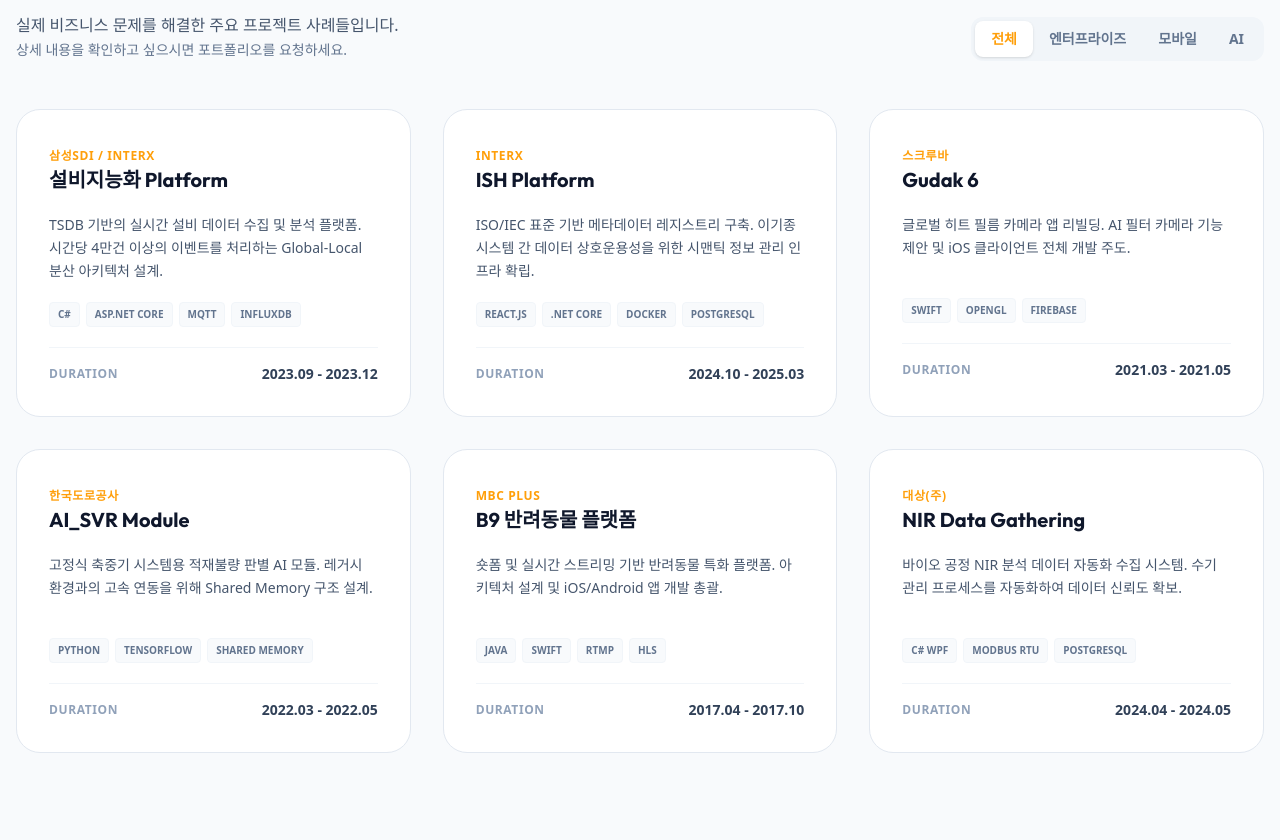
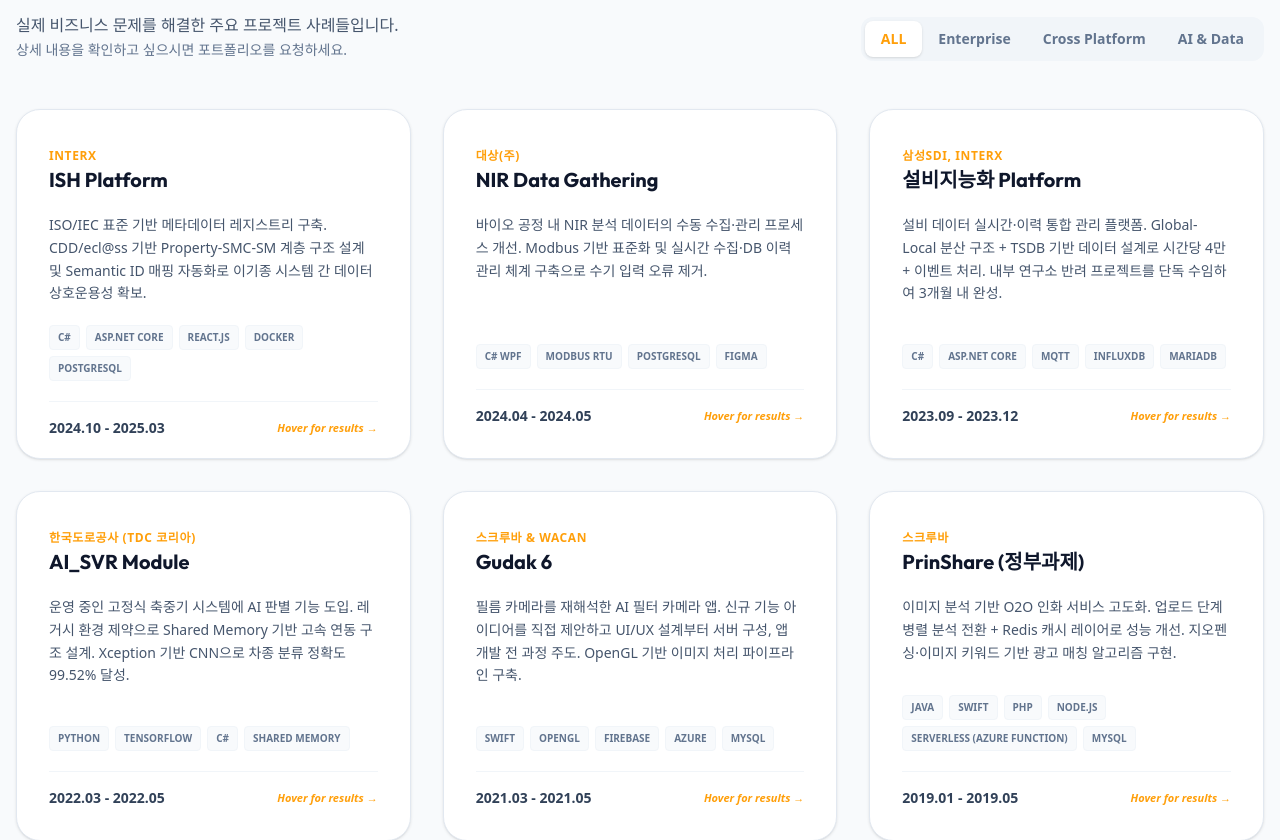
Before and after one commit to rlarua/me.portfolio, a React (Vite) app: page / in a window 1280 px wide. Shown: the part 1173-2013 px from the top of the page. Built offline with nearby package versions, Linux system fonts and the light colour scheme.

Commit message:
feat: Add interactive project and history cards with 3D flip animations, sourcing data from JSON.

```diff
--- a/src/App.jsx
+++ b/src/App.jsx
@@ -16,6 +16,186 @@ import {
   Menu,
   X
 } from 'lucide-react';
+import projectsData from './data/projects.json';
+import projectHistoryData from './data/projectHistory.json';
+
+const ProjectCard = ({ project }) => {
+  const [isFlipped, setIsFlipped] = useState(false);
+
+  // Desktop hover handlers
+  const handleMouseEnter = () => setIsFlipped(true);
+  const handleMouseLeave = () => setIsFlipped(false);
+
+  // Mobile tap handler
+  const handleClick = () => {
+    // Check if it's a touch device or small screen
+    if (window.innerWidth < 768) {
+      setIsFlipped(!isFlipped);
+    }
+  };
+
+  return (
+    <div
+      className="h-[350px] perspective-1000"
+      style={{ perspective: '1000px' }}
+      onMouseEnter={handleMouseEnter}
+      onMouseLeave={handleMouseLeave}
+      onClick={handleClick}
+    >
+      <div
+        className={`relative w-full h-full transition-transform duration-700 preserve-3d ${isFlipped ? 'rotate-y-180' : ''}`}
+        style={{ transform: isFlipped ? 'rotateY(180deg)' : 'rotateY(0deg)' }}
+      >
+        {/* Front of Card */}
+        <div className="absolute w-full h-full backface-hidden bg-white rounded-3xl border border-slate-200 shadow-sm hover:shadow-xl transition-shadow cursor-pointer md:cursor-default">
+          <div className="p-8 space-y-5 h-full flex flex-col">
+            <div className="flex justify-between items-start">
+              <div className="space-y-1">
+                <span className="text-xs font-bold text-sunset-gold uppercase tracking-wider">{project.client}</span>
+                <h3 className="text-xl font-bold text-slate-900">{project.title}</h3>
+              </div>
+            </div>
+
+            <p className="text-slate-600 text-sm leading-relaxed flex-1">
+              {project.description}
+            </p>
+
+            <div className="flex flex-wrap gap-1.5">
+              {project.tags.map(tag => (
+                <span key={tag} className="px-2 py-1 bg-slate-50 border border-slate-100 rounded text-[10px] font-bold text-slate-500 uppercase">
+                  {tag}
+                </span>
+              ))}
+            </div>
+
+            <div className="pt-4 border-t border-slate-100 mt-auto">
+              <div className="flex items-center justify-between">
+                <span className="text-sm text-slate-700 font-bold">{project.period}</span>
+                {project.keyResults && project.keyResults.length > 0 && (
+                  <div className="flex items-center gap-1">
+                    <span className="text-[11px] text-sunset-gold font-bold italic md:block hidden animate-pulse">
+                      Hover for results →
+                    </span>
+                    <span className="text-[11px] text-sunset-gold font-bold italic md:hidden block animate-pulse">
+                      Tap for results →
+                    </span>
+                  </div>
+                )}
+              </div>
+            </div>
+          </div>
+        </div>
+
+        {/* Back of Card */}
+        {project.keyResults && project.keyResults.length > 0 && (
+          <div
+            className="absolute w-full h-full backface-hidden bg-gradient-to-br from-charcoal-black to-slate-900 rounded-3xl border border-sunset-gold/30 shadow-xl"
+            style={{ transform: 'rotateY(180deg)' }}
+          >
+            <div className="p-8 h-full flex flex-col">
+              <div className="flex items-center gap-2 mb-6 pb-4 border-b border-white/10">
+                <CheckCircle2 className="w-5 h-5 text-sunset-gold" />
+                <h4 className="text-lg font-bold text-white uppercase tracking-wider">Key Results</h4>
+              </div>
+
+              <ul className="space-y-4 flex-1 overflow-y-auto">
+                {project.keyResults.map((result, idx) => (
+                  <li key={idx} className="flex gap-3">
+                    <span className="text-sunset-gold font-bold flex-shrink-0">✓</span>
+                    <span className="text-white text-sm leading-relaxed">{result}</span>
+                  </li>
+                ))}
+              </ul>
+
+              <div className="text-center pt-4 border-t border-white/10 mt-auto">
+                <span className="text-xs text-slate-400 italic md:block hidden">Hover out to see details</span>
+                <span className="text-xs text-sunset-gold font-bold italic md:hidden block">Tap to return</span>
+              </div>
+            </div>
+          </div>
+        )}
+      </div>
+    </div>
+  );
+};
+
+const HistoryCard = ({ project }) => {
+  const [isFlipped, setIsFlipped] = useState(false);
+
+  // Desktop hover handlers
+  const handleMouseEnter = () => setIsFlipped(true);
+  const handleMouseLeave = () => setIsFlipped(false);
+
+  // Mobile tap handler
+  const handleClick = () => {
+    // Check if it's a touch device or small screen
+    if (window.innerWidth < 1024) {
+      setIsFlipped(!isFlipped);
+    }
+  };
+
+  return (
+    <div
+      className="w-full md:ml-20 h-[120px] perspective-1000"
+      style={{ perspective: '1000px' }}
+      onMouseEnter={handleMouseEnter}
+      onMouseLeave={handleMouseLeave}
+      onClick={handleClick}
+    >
+      <div
+        className={`relative w-full h-full transition-transform duration-700 preserve-3d ${isFlipped ? 'rotate-x-180' : ''}`}
+        style={{ transform: isFlipped ? 'rotateX(180deg)' : 'rotateX(0deg)' }}
+      >
+        {/* Front of Card */}
+        <div className="absolute w-full h-full backface-hidden bg-white p-4 md:p-5 rounded-2xl border border-slate-100 shadow-sm hover:shadow-xl hover:border-sunset-gold/30 transition-all duration-500 overflow-hidden">
+          {/* Card Accent */}
+          <div className="absolute top-0 left-0 w-1.5 h-full bg-slate-100 transition-colors duration-500"></div>
+
+          <div className="flex gap-4 items-start">
+            <div className="w-10 h-10 rounded-xl bg-slate-50 flex items-center justify-center text-slate-400 group-hover:bg-sunset-gold/10 group-hover:text-sunset-gold transition-all duration-500 flex-shrink-0">
+              {project.icon}
+            </div>
+            <div className="space-y-2 flex-1">
+              <div className="space-y-0.5">
+                <div className="flex justify-between items-start gap-2">
+                  <div className="space-y-0.5">
+                    <span className="text-[9px] font-black text-sunset-gold uppercase tracking-[0.2em]">{project.client}</span>
+                    <h4 className="text-lg font-bold text-slate-900 group-hover:text-sunset-gold transition-colors leading-tight">{project.title}</h4>
+                  </div>
+                  {project.period && (
+                    <div className="text-[11px] text-slate-400 font-bold whitespace-nowrap bg-slate-50 px-2 py-1 rounded-lg border border-slate-100 mt-1">{project.period}</div>
+                  )}
+                </div>
+              </div>
+              <p className="text-xs text-slate-600 leading-relaxed font-medium line-clamp-2">
+                {project.desc}
+              </p>
+            </div>
+          </div>
+        </div>
+
+        {/* Back of Card (Tech Details) */}
+        <div
+          className="absolute w-full h-full backface-hidden bg-gradient-to-br from-slate-900 to-charcoal-black p-4 md:p-5 rounded-2xl border border-sunset-gold/30 shadow-xl flex flex-col justify-center"
+          style={{ transform: 'rotateX(180deg)' }}
+        >
+          <div className="flex items-center gap-2 mb-2">
+            <Code2 className="w-3 h-3 text-sunset-gold" />
+            <span className="text-[13px] font-bold text-sunset-gold uppercase tracking-wider">Tech Stack</span>
+          </div>
+          <p className="text-[14px] text-slate-300 font-medium leading-relaxed">
+            {project.tech}
+          </p>
+          <div className="mt-auto text-right">
+             <span className="text-[11px] text-slate-500 italic">
+               {window.innerWidth < 1024 ? 'Tap to return' : 'Hover out to close'}
+             </span>
+          </div>
+        </div>
+      </div>
+    </div>
+  );
+};
 
 const App = () => {
   const [isMenuOpen, setIsMenuOpen] = useState(false);
@@ -51,116 +231,34 @@ const App = () => {
     { category: "Infrastructure", skills: ["Azure", "AWS", "Docker", "MQTT"], icon: <Globe className="w-5 h-5" /> },
   ];
 
-  const projects = [
-    {
-      id: 1,
-      title: "설비지능화 Platform",
-      client: "삼성SDI / InterX",
-      period: "2023.09 - 2023.12",
-      tags: ["C#", "ASP.NET Core", "MQTT", "InfluxDB"],
-      description: "TSDB 기반의 실시간 설비 데이터 수집 및 분석 플랫폼. 시간당 4만건 이상의 이벤트를 처리하는 Global-Local 분산 아키텍처 설계.",
-      category: "enterprise"
-    },
-    {
-      id: 2,
-      title: "ISH Platform",
-      client: "InterX",
-      period: "2024.10 - 2025.03",
-      tags: ["React.js", ".NET Core", "Docker", "PostgreSQL"],
-      description: "ISO/IEC 표준 기반 메타데이터 레지스트리 구축. 이기종 시스템 간 데이터 상호운용성을 위한 시맨틱 정보 관리 인프라 확립.",
-      category: "enterprise"
-    },
-    {
-      id: 3,
-      title: "Gudak 6",
-      client: "스크루바",
-      period: "2021.03 - 2021.05",
-      tags: ["Swift", "OpenGL", "Firebase"],
-      description: "글로벌 히트 필름 카메라 앱 리빌딩. AI 필터 카메라 기능 제안 및 iOS 클라이언트 전체 개발 주도.",
-      category: "mobile"
-    },
-    {
-      id: 4,
-      title: "AI_SVR Module",
-      client: "한국도로공사",
-      period: "2022.03 - 2022.05",
-      tags: ["Python", "TensorFlow", "Shared Memory"],
-      description: "고정식 축중기 시스템용 적재불량 판별 AI 모듈. 레거시 환경과의 고속 연동을 위해 Shared Memory 구조 설계.",
-      category: "ai"
-    },
-    {
-      id: 5,
-      title: "B9 반려동물 플랫폼",
-      client: "MBC PLUS",
-      period: "2017.04 - 2017.10",
-      tags: ["Java", "Swift", "RTMP", "HLS"],
-      description: "숏폼 및 실시간 스트리밍 기반 반려동물 특화 플랫폼. 아키텍처 설계 및 iOS/Android 앱 개발 총괄.",
-      category: "mobile"
-    },
-    {
-      id: 6,
-      title: "NIR Data Gathering",
-      client: "대상(주)",
-      period: "2024.04 - 2024.05",
-      tags: ["C# WPF", "Modbus RTU", "PostgreSQL"],
-      description: "바이오 공정 NIR 분석 데이터 자동화 수집 시스템. 수기 관리 프로세스를 자동화하여 데이터 신뢰도 확보.",
-      category: "enterprise"
-    }
-  ];
+  // Icon mapping utility
+  const getIcon = (iconType) => {
+    const iconMap = {
+      Layout: <Layout className="w-4 h-4" />,
+      Server: <Server className="w-4 h-4" />,
+      Database: <Database className="w-4 h-4" />,
+      Smartphone: <Smartphone className="w-4 h-4" />,
+      Cpu: <Cpu className="w-4 h-4" />,
+      Zap: <Zap className="w-4 h-4" />,
+      Globe: <Globe className="w-4 h-4" />
+    };
+    return iconMap[iconType] || <Code2 className="w-4 h-4" />;
+  };
+
+  const projects = projectsData;
 
   const filteredProjects = activeTab === 'all'
     ? projects
     : projects.filter(p => p.category === activeTab);
 
-  const projectHistory = [
-    {
-      period: "2022 ~ 2025",
-      milestone: "Enterprise AI & Platform",
-      projects: [
-        { title: "ISH Platform", client: "InterX", period: "2024.11~2025.02", desc: "제조 현장 도메인 지식 기반 Semantic 메타데이터 관리 시스템 개발", icon: <Layout className="w-4 h-4" /> },
-        { title: "NIR Data Gathering", client: "대상(Daesang)", period: "2024.04~2024.05", desc: "바이오 공정 내 NIR 분석 데이터 자동화 측정 및 수집 시스템", icon: <Server className="w-4 h-4" /> },
-        { title: "설비지능화 Platform", client: "삼성SDI, InterX", period: "2023.09~2023.12", desc: "TSDB 기반 대용량 데이터 설계 및 운영 플랫폼 구축", icon: <Database className="w-4 h-4" /> },
-        { title: "GreenCar iOS", client: "그린카", desc: "그린카 차세대 앱 개발 및 유지보수 (MAU 2.2M)", icon: <Smartphone className="w-4 h-4" /> },
-        { title: "지역보건의료시스템", client: "한국사회보장원", desc: "공공 보건 및 건강관리 시스템 개발", icon: <Server className="w-4 h-4" /> },
-        { title: "AI_SVR Module", client: "한국도로공사(TDC 코리아)", period: "2022.03~2022.05", desc: "AI 기반 적재불량 판별 모듈 개발", icon: <Cpu className="w-4 h-4" /> }
-      ]
-    },
-    {
-      period: "2019 ~ 2021",
-      milestone: "Consumer Product Full-Stack",
-      projects: [
-        { title: "Gudak 6", client: "스크루바, 와캔", period: "2021.03~2021.05", desc: "인공지능 기반 필터 비활성 카메라 서비스 개발", icon: <Cpu className="w-4 h-4" /> },
-        { title: "SIXCUT", client: "와캔(Waken)", desc: "랜덤 콜라주 카메라 서비스 개발", icon: <Smartphone className="w-4 h-4" /> },
-        { title: "PrinShare 고도화", client: "스크루바(Screw Bar)", desc: "서비스 성능 최적화 및 정부 지원 과제 수행", icon: <Zap className="w-4 h-4" /> },
-        { title: "PrinShare", client: "스크루바(Screw Bar)", period: "2019.01~2019.05", desc: "이미지 분석 및 입고 인화 서비스, Redis 기반 캐시 레이어 설계", icon: <Database className="w-4 h-4" /> },
-        { title: "Artalleys", client: "Artalleys", desc: "미술품 커머스 플랫폼 구축", icon: <Globe className="w-4 h-4" /> },
-        { title: "열전발전 시스템", client: "포스코, LG화학", desc: "고효율 친환경 열전발전 제어 시스템 개발", icon: <Cpu className="w-4 h-4" /> }
-      ]
-    },
-    {
-      period: "2015 ~ 2018",
-      milestone: "Global Startup CTO",
-      projects: [
-        { title: "B9", client: "MBC PLUS", period: "2018.06~2018.12", desc: "반려동물 전용 미디어 플랫폼 구축 및 MBC 제휴 운영", icon: <Layout className="w-4 h-4" /> },
-        { title: "Love.ly", client: "Applr", desc: "글로벌 실시간 스트리밍 플랫폼 구축", icon: <Server className="w-4 h-4" /> },
-        { title: "GUDAK", client: "스크루바(Screw Bar)", desc: "필름 카메라 시뮬레이션 애플리케이션 개발", icon: <Smartphone className="w-4 h-4" /> },
-        { title: "72CAST", client: "BMW, Mediacorp", desc: "라이브 커머스 MVP 개발", icon: <Zap className="w-4 h-4" /> },
-        { title: "BAUBOX", client: "Applr", desc: "반려동물 용품 정기구독 서비스 개발", icon: <Globe className="w-4 h-4" /> }
-      ]
-    },
-    {
-      period: "2007 ~ 2014",
-      milestone: "Public Infrastructure Engineering",
-      projects: [
-        { title: "SK One Pos", client: "SK M&S", desc: "주유소 결제 및 운영 시스템 개발", icon: <Smartphone className="w-4 h-4" /> },
-        { title: "고정식 축중기 Platform", client: "한국도로공사", period: "2012.02~2013.06", desc: "축중기 현장 운영을 위한 계측·판정·관제 소프트웨어 구축", icon: <Server className="w-4 h-4" /> },
-        { title: "SI Automation", client: "CyberLogitec", desc: "해양 물류 자동화 시스템 구축", icon: <Zap className="w-4 h-4" /> },
-        { title: "대방 건설 ERP", client: "대방건설", desc: "사내 자원 관리 시스템(ERP) 개발", icon: <Database className="w-4 h-4" /> },
-        { title: "서울대 주차관제 시스템", client: "서울대학교", desc: "주차 차단기 제어 및 관제 시스템 구축", icon: <Layout className="w-4 h-4" /> },
-        { title: "이동식 축중기 인디게이터", client: "한국도로공사", desc: "과적 단속을 위한 이동식 축중기 중량 표시기 개발", icon: <Cpu className="w-4 h-4" /> }
-      ]
-    }
-  ];
+  // Map icon types from JSON to JSX components
+  const projectHistory = projectHistoryData.map(phase => ({
+    ...phase,
+    projects: phase.projects.map(project => ({
+      ...project,
+      icon: getIcon(project.iconType)
+    }))
+  }));
 
   return (
     <div className="min-h-screen bg-slate-50 text-charcoal-black font-sans selection:bg-sunset-gold/20">
@@ -297,7 +395,7 @@ const App = () => {
                       : 'text-slate-500 hover:text-slate-700'
                   }`}
                 >
-                  {tab === 'all' ? '전체' : tab === 'enterprise' ? '엔터프라이즈' : tab === 'mobile' ? '모바일' : 'AI'}
+                  {tab === 'all' ? 'ALL' : tab === 'enterprise' ? 'Enterprise' : tab === 'mobile' ? 'Cross Platform' : 'AI & Data'}
                 </button>
               ))}
             </div>
@@ -305,35 +403,7 @@ const App = () => {
 
           <div className="grid md:grid-cols-2 lg:grid-cols-3 gap-8">
             {filteredProjects.map((project) => (
-              <div key={project.id} className="group bg-white rounded-3xl border border-slate-200 overflow-hidden hover:shadow-xl hover:-translate-y-1 transition-all">
-                <div className="p-8 space-y-5">
-                  <div className="flex justify-between items-start">
-                    <div className="space-y-1">
-                      <span className="text-xs font-bold text-sunset-gold uppercase tracking-wider">{project.client}</span>
-                      <h3 className="text-xl font-bold text-slate-900">{project.title}</h3>
-                    </div>
-                  </div>
-
-                  <p className="text-slate-600 text-sm leading-relaxed min-h-[4rem]">
-                    {project.description}
-                  </p>
-
-                  <div className="flex flex-wrap gap-1.5">
-                    {project.tags.map(tag => (
-                      <span key={tag} className="px-2 py-1 bg-slate-50 border border-slate-100 rounded text-[10px] font-bold text-slate-500 uppercase">
-                        {tag}
-                      </span>
-                    ))}
-                  </div>
-
-                  <div className="pt-4 border-t border-slate-100">
-                    <div className="flex items-center justify-between">
-                      <span className="text-xs text-slate-400 font-semibold uppercase tracking-wider">Duration</span>
-                      <span className="text-sm text-slate-700 font-bold">{project.period}</span>
-                    </div>
-                  </div>
-                </div>
-              </div>
+              <ProjectCard key={project.id} project={project} />
             ))}
           </div>
         </div>
@@ -379,67 +449,38 @@ const App = () => {
 
           <div className="relative">
             {/* Main Vertical Timeline Line */}
-            <div className="absolute left-4 md:left-1/2 top-0 bottom-0 w-0.5 bg-gradient-to-b from-sunset-gold/50 via-slate-200 to-tech-cyan/50 transform md:-translate-x-1/2 hidden sm:block"></div>
+            <div className="absolute left-4 md:left-8 top-0 bottom-0 w-0.5 bg-gradient-to-b from-sunset-gold/50 via-slate-200 to-tech-cyan/50 hidden sm:block"></div>
 
             {projectHistory.map((phase, phaseIdx) => (
               <div key={phaseIdx} className="mb-24 last:mb-0">
                 {/* Phase Header */}
-                <div className="flex flex-col items-center mb-16 relative">
-                  {/* Decorative Line */}
-                  <div className="absolute top-1/2 left-0 right-0 h-px bg-gradient-to-r from-transparent via-slate-200 to-transparent"></div>
+                <div className="flex flex-col md:flex-row items-center md:items-center mb-16 relative gap-6">
+                  {/* Decorative Line (Mobile Only) */}
+                  <div className="absolute top-1/2 left-0 right-0 h-px bg-gradient-to-r from-transparent via-slate-200 to-transparent md:hidden"></div>
 
-                  {/* Icon Badge */}
-                  <div className="relative z-20 flex items-center justify-center w-16 h-16 rounded-2xl bg-gradient-to-br from-sunset-gold to-amber-500 shadow-2xl mb-6">
+                  {/* Icon Badge - Centered on line md:left-8 */}
+                  <div className="relative md:absolute md:left-8 md:-translate-x-1/2 z-20 flex items-center justify-center w-16 h-16 rounded-2xl bg-gradient-to-br from-sunset-gold to-amber-500 shadow-2xl flex-shrink-0">
                     <Zap className="w-7 h-7 text-white" />
                   </div>
 
-                  {/* Milestone Title */}
-                  <div className="relative z-20 bg-white px-8 py-2 text-center">
-                    <h3 className="text-4xl md:text-5xl font-black text-slate-900 tracking-tight mb-2">{phase.milestone}</h3>
-                    <div className="text-xs font-bold text-slate-400 tracking-[0.3em] uppercase">{phase.period}</div>
+                  {/* Milestone Title & Period */}
+                  <div className="relative z-20 bg-white md:bg-transparent px-8 md:pl-24 md:px-0 py-2 text-center md:text-left">
+                    <div className="text-[10px] font-black text-sunset-gold tracking-[0.3em] uppercase mb-1">{phase.period}</div>
+                    <h3 className="text-3xl md:text-4xl font-black text-slate-900 tracking-tight leading-tight">{phase.milestone}</h3>
                   </div>
                 </div>
 
                 {/* Projects in Phase */}
-                <div className="space-y-10">
-                  {phase.projects.map((project, idx) => {
-                    const isEven = idx % 2 === 0;
-                    return (
-                      <div key={idx} className={`relative flex flex-col md:flex-row items-center ${isEven ? 'md:flex-row' : 'md:flex-row-reverse'}`}>
-                        {/* Timeline Node on the line */}
-                        <div className="absolute left-4 md:left-1/2 top-10 w-3 h-3 bg-white border-2 border-slate-400 rounded-full transform md:-translate-x-1/2 z-20 hidden sm:block"></div>
+                <div className="space-y-8">
+                  {phase.projects.map((project, idx) => (
+                    <div key={idx} className="relative flex flex-col md:flex-row items-center">
+                      {/* Timeline Node on the line */}
+                      <div className="absolute left-4 md:left-8 top-10 w-3 h-3 bg-white border-2 border-slate-400 rounded-full transform -translate-x-1/2 z-20 hidden sm:block"></div>
 
-                        {/* Content Card */}
-                        <div className={`w-full md:w-[45%] group`}>
-                          <div className="bg-white p-4 md:p-5 rounded-2xl border border-slate-100 shadow-sm hover:shadow-xl hover:border-sunset-gold/30 transition-all duration-500 relative overflow-hidden group">
-                            {/* Card Accent */}
-                            <div className="absolute top-0 left-0 w-1.5 h-full bg-slate-100 group-hover:bg-sunset-gold transition-colors duration-500"></div>
-
-                            <div className="flex gap-4 items-start">
-                              <div className="w-10 h-10 rounded-xl bg-slate-50 flex items-center justify-center text-slate-400 group-hover:bg-sunset-gold/10 group-hover:text-sunset-gold transition-all duration-500 flex-shrink-0">
-                                {project.icon}
-                              </div>
-                              <div className="space-y-2 flex-1">
-                                <div className="space-y-0.5">
-                                  <span className="text-[9px] font-black text-sunset-gold uppercase tracking-[0.2em]">{project.client}</span>
-                                  <h4 className="text-lg font-bold text-slate-900 group-hover:text-sunset-gold transition-colors leading-tight">{project.title}</h4>
-                                  {project.period && (
-                                    <div className="text-[11px] text-slate-400 font-semibold">{project.period}</div>
-                                  )}
-                                </div>
-                                <p className="text-xs text-slate-600 leading-relaxed font-medium">
-                                  {project.desc}
-                                </p>
-                              </div>
-                            </div>
-                          </div>
-                        </div>
-
-                        {/* Spacer for the other side */}
-                        <div className="hidden md:block md:w-[45%]"></div>
-                      </div>
-                    );
-                  })}
+                      {/* Content Card */}
+                      <HistoryCard project={project} />
+                    </div>
+                  ))}
                 </div>
               </div>
             ))}
--- a/src/index.css
+++ b/src/index.css
@@ -23,3 +23,24 @@ h4,
 .font-outfit {
   font-family: var(--font-outfit);
 }
+
+/* 3D Flip Card Utilities */
+.perspective-1000 {
+  perspective: 1000px;
+}
+
+.preserve-3d {
+  transform-style: preserve-3d;
+}
+
+.backface-hidden {
+  backface-visibility: hidden;
+}
+
+.rotate-y-180 {
+  transform: rotateY(180deg);
+}
+
+.rotate-x-180 {
+  transform: rotateX(180deg);
+}
```
